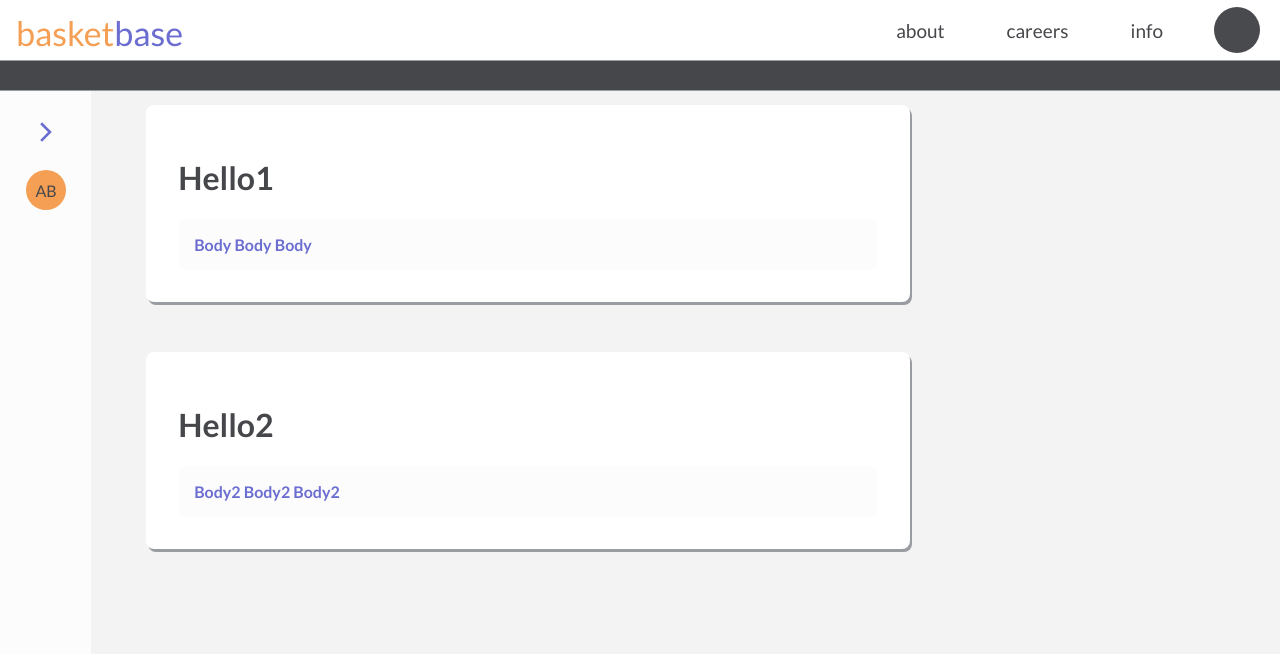
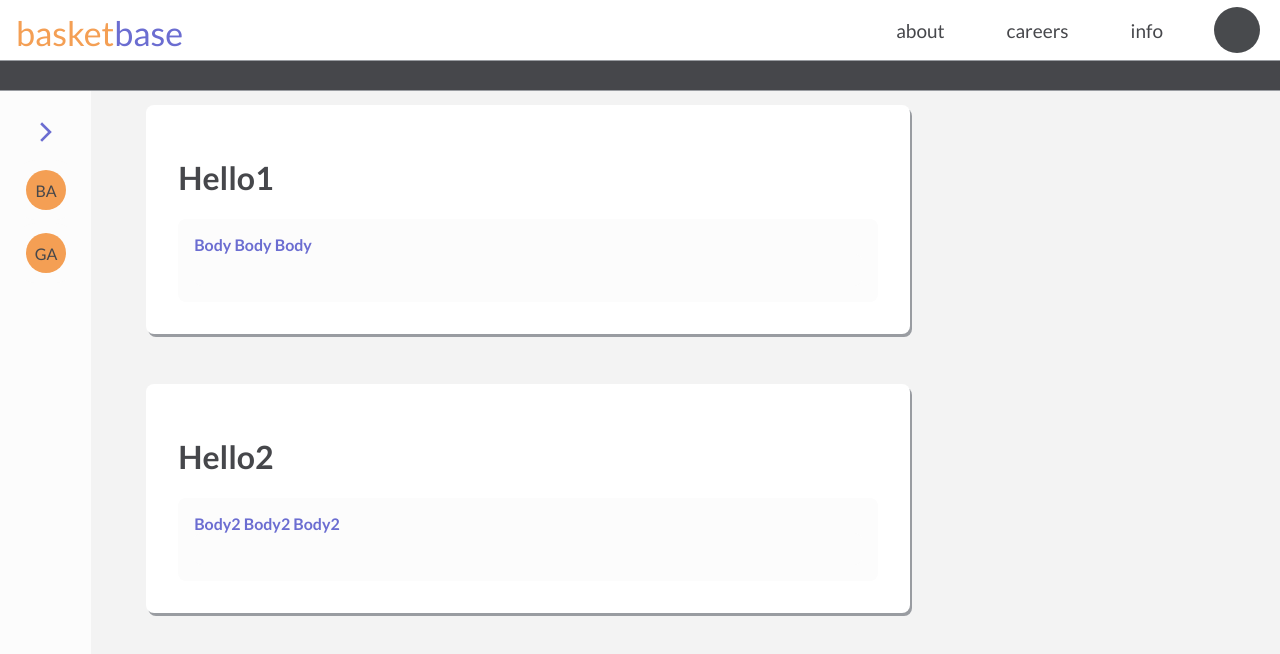
Before and after one commit to ding-swe/facebook-cleaner, a React (Create React App) app in the folder fantasy-ui/: page / in a window 1280 px wide. Shown: the top 654 px of the page. Built offline with nearby package versions, Linux system fonts and the light colour scheme; some icons are missing.

Commit message:
connect sidebar data to state

```diff
--- a/fantasy-ui/src/components/HomeCard/HomeCard.tsx
+++ b/fantasy-ui/src/components/HomeCard/HomeCard.tsx
@@ -1,5 +1,9 @@
 import React from 'react';
 import { CardData } from '../../store/statsReducer';
+import { RootState } from '../../store/reducers';
+import { useSelector } from 'react-redux';
+import { Player } from '../../store/playersReducer';
+
 
 import './HomeCard.css';
 
@@ -8,11 +12,19 @@ interface Props {
 }
 
 export default function HomeCard(props: Props) {
+  const selectPlayers = (state: RootState) => state.players;
+  const players = useSelector(selectPlayers);
+
   return (
     <div className="center-card">
       <h1> {props.card.title} </h1>
       <div>
         <b>{props.card.body}</b>
+        <div>
+          {players.selected.map((player:Player)=>(
+            player.name + ' ' + player.steals + ' steals \n'
+          ))}
+        </div>
       </div>
     </div>
   );
--- a/fantasy-ui/src/components/PlayerCard/PlayerCard.css
+++ b/fantasy-ui/src/components/PlayerCard/PlayerCard.css
@@ -16,6 +16,10 @@
     align-items: center;
     overflow: hidden;
     cursor: pointer;
+}
+
+.player-card-select {
+    background-color: var( --bg-hover);
 }
 
 .player-card:hover {
--- a/fantasy-ui/src/components/PlayerCard/PlayerCard.tsx
+++ b/fantasy-ui/src/components/PlayerCard/PlayerCard.tsx
@@ -1,7 +1,6 @@
 import React, { useState } from 'react';
 
 import './PlayerCard.css';
-import { Link } from 'react-router-dom';
 import { Player } from '../../store/playersReducer';
 import {SELECT_PLAYER, DESELECT_PLAYER} from '../../store/actions'
 import { useDispatch } from 'react-redux';
@@ -21,15 +20,15 @@ export default function PlayerCard(props: Props) {
         if(isSelected){
             dispatch({
                 type: DESELECT_PLAYER,
-                meta: {
-                    id: 0 // todo
+                payload: {
+                    playerId: player.id
                 }
             });
             setSelected(false);
         } else{
             dispatch({
                 type: SELECT_PLAYER,
-                meta:{
+                payload:{
                     player: player
                 }
             });
@@ -37,11 +36,14 @@ export default function PlayerCard(props: Props) {
         }
     }
 
+    function getInitials(name:string){
+        return name.split(" ").map((n, i)=>(i==0||i==1)&&n[0]).filter(n=>n).join("");
+    }
     return (
-        <div className="player-card" onClick={()=>handleSelect(myPlayer)}>
+        <div className={`player-card ${isSelected ? 'player-card-select' : ''}`} onClick={()=>handleSelect(myPlayer)}>
             <div>
                 <a href="#" className="player-pic">
-                AB
+                    {getInitials(myPlayer.name)}
                 </a>
             </div>
             <div className="player-text">
--- a/fantasy-ui/src/store/actions.ts
+++ b/fantasy-ui/src/store/actions.ts
@@ -13,22 +13,22 @@ interface SendMessageAction {
 
 interface DeleteMessageAction {
   type: typeof DELETE_MESSAGE;
-  meta: {
+  payload: {
     timestamp: number;
   };
 }
 
 interface SelectPlayerAction {
   type: typeof SELECT_PLAYER;
-  meta: {
+  payload: {
     player: Player;
   };
 }
 
 interface DeselectPlayerAction {
   type: typeof DESELECT_PLAYER;
-  meta: {
-    playerIndex: number;
+  payload: {
+    playerId: number;
   };
 }
 
--- a/fantasy-ui/src/store/playersReducer.ts
+++ b/fantasy-ui/src/store/playersReducer.ts
@@ -1,4 +1,5 @@
-import { PlayerActionTypes } from './actions';
+import { DESELECT_PLAYER, PlayerActionTypes, SELECT_PLAYER } from './actions';
+
 
 export type Player = {
   id: number;
@@ -29,6 +30,16 @@ const initialState: PlayersState = {
       blocks: 2,
       steals: 3,
     },
+    {
+      id: 2,
+      name: 'Giannis Antetokounmpo',
+      position: 'PF,SF',
+      points: 16.4,
+      rebounds: 11.1,
+      assists: 3.3,
+      blocks: 2,
+      steals: 3,
+    },
   ]
 };
 
@@ -37,22 +48,19 @@ export function playersReducer(
   action: PlayerActionTypes
 ): PlayersState {
   switch (action.type) {
-    case 'SELECT_PLAYER': {
+    case SELECT_PLAYER: {
       return {
         ...state,
         selected: [
           ...state.selected,
-          action.meta.player
+          action.payload.player
         ]
       };
     }
-    case 'DESELECT_PLAYER': {
+    case DESELECT_PLAYER: {
       return {
         ...state,
-        selected: [
-          ...state.selected.slice(0,action.meta.playerIndex),
-          ...state.selected.slice(action.meta.playerIndex+1)
-        ]
+        selected: state.selected.filter(player => player.id !== action.payload.playerId)
       }
     }
     default:
```
